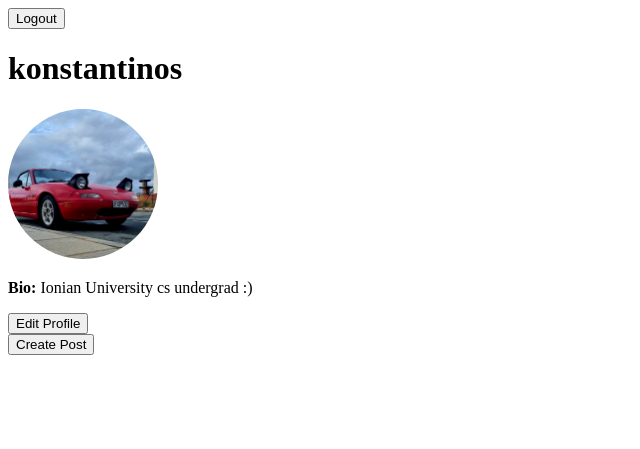
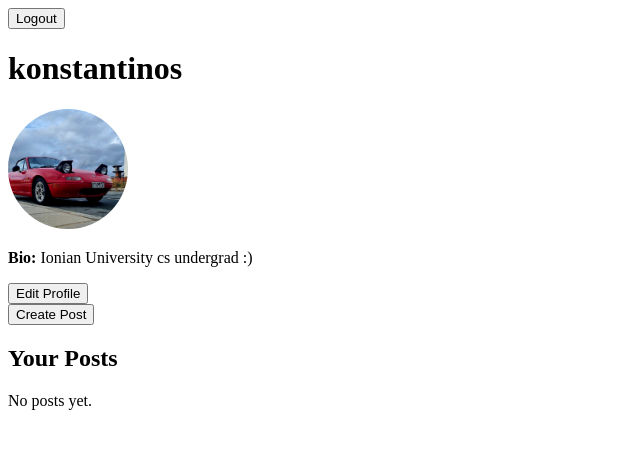
Before and after one commit to Paphitis05/KoumbariFit, a Django app: page /edit_profile/ in a window 1280 px wide. Shown: the top 449 px of the page, without its empty margins (0-640 px from the left). Run offline with Django 5.2, Linux system fonts and the light colour scheme; a user stored in the database is signed in.

Commit message:
Add files via upload

```diff
--- a/KoumbariFit-main/DjangoProject/CoreApp/views.py
+++ b/KoumbariFit-main/DjangoProject/CoreApp/views.py
@@ -5,6 +5,7 @@ from .forms import RegistrationForm, LoginForm, ProfileUpdateForm, PostCreateFor
 from django.contrib.auth import get_user_model
 from django.contrib.auth.decorators import login_required
 from django.contrib.auth import logout
+from django.http import HttpResponse
 
 User = get_user_model()  # Reference to the custom user model
 
@@ -49,7 +50,8 @@ def User_Profile(request):
         else:
             form = ProfileUpdateForm(instance=request.user)  # Pre-fill the form with the current user's data
 
-        return render(request, 'User_Profile.html', {'form': form})  # Render the profile page with the form
+        posts = request.user.post_set.all()  # Get all posts made by the logged-in user
+        return render(request, 'User_Profile.html', {'form': form, 'posts': posts})  # Render the profile page with the form and posts
     else:
         return redirect('home')  # Redirect to login page if user is not logged in
 
@@ -98,7 +100,8 @@ def create_post(request):
             post = form.save(commit=False)
             post.user = request.user
             post.save()
-            return HttpResponse("Post created successfully!")  # Or return an updated post list partial
+            # After saving the post
+            return redirect('User_Profile')
     else:
         form = PostCreateForm()
     return render(request, "create_post.html", {"form": form})
--- a/KoumbariFit-main/DjangoProject/templates/User_Profile.html
+++ b/KoumbariFit-main/DjangoProject/templates/User_Profile.html
@@ -17,7 +17,7 @@
     <div id="profile-info">
         {% if user.profile_picture %}
             <!-- Display profile picture below username but above bio -->
-            <img src="{{ user.profile_picture.url }}" alt="Profile Picture" width="150" height="150"
+            <img src="{{ user.profile_picture.url }}" alt="Profile Picture" width="120" height="120"
                  style="border-radius: 100%; object-fit: cover;">
         {% else %}
             <p>No profile picture uploaded.</p>
@@ -57,6 +57,20 @@
         <button type="submit">Create Post</button>
     </form>
 </div>
+<h2>Your Posts</h2>
+{% if posts %}
+    {% for post in posts %}
+        <div class="post">
+            {% if post.image %}
+                <img src="{{ post.image.url }}" alt="Post image" width="300"><br>
+            {% endif %}
+            <p><strong>Caption:</strong> {{ post.caption }}</p>
+            <p><em>Posted on:</em> {{ post.created_at }}</p>
+            <hr>
+        </div>
+    {% endfor %}
+{% else %}
+    <p>No posts yet.</p>
+{% endif %}
 </body>
-
 </html>
```
Also changed, not shown: KoumbariFit-main/DjangoProject/CoreApp/migrations/0003_alter_customuser_groups_and_more.py (added), KoumbariFit-main/DjangoProject/db.sqlite3, KoumbariFit-main/DjangoProject/media/post_images/realistically-who-would-be-the-pfp-best-if-guns-were-v0-4wkrt2w6y72e1.webp (added), KoumbariFit-main/DjangoProject/media/profile_pics/realistically-who-would-be-the-pfp-best-if-guns-were-v0-4wkrt2w6y72e1.webp (added).
